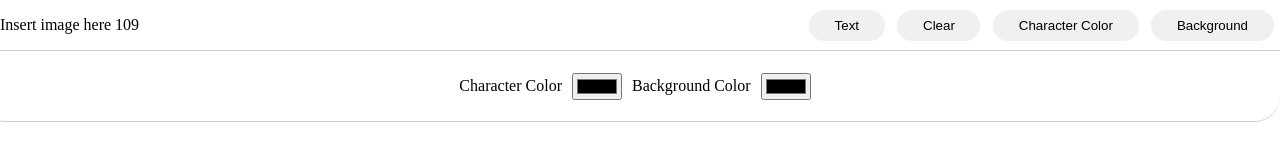
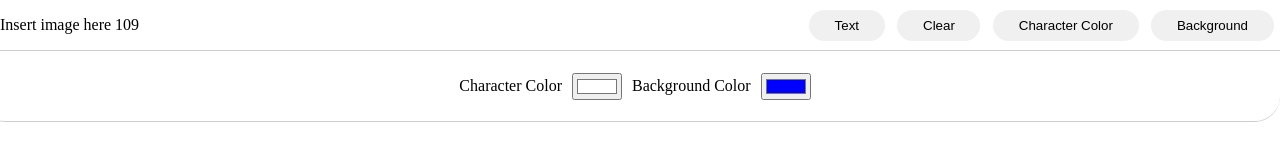
Before and after one commit to tusant19/intertext, a React (Vite) app in the folder front/: page / in a window 1280 px wide. Shown: the top 163 px of the page. Built offline with nearby package versions, Linux system fonts and the light colour scheme; no server answers.

Commit message:
chang default colors to match

```diff
--- a/front/src/pages/TelePage.jsx
+++ b/front/src/pages/TelePage.jsx
@@ -31,8 +31,8 @@ function TelePage() {
     const clearToolActive = useRef(false);
     const charColorToolRef = useRef(null);
     const bgToolRef = useRef(null);
-    const currentCharColor = useRef("#000000");
-    const currentBgColor = useRef("#ffffff");
+    const currentCharColor = useRef("#ffffff");
+    const currentBgColor = useRef("#0000ff");
     const [errorMessage, setErrorMessage] = useState("");
 
     useEffect(() => {
@@ -690,9 +690,9 @@ function TelePage() {
             </div>
             <div className="colorPickerDiv">
                 <p>Character Color</p>
-                <input type="color" id="charColorPicker" name="charColorPicker" onChange={handleCharColorChange} />
+                <input type="color" id="charColorPicker" name="charColorPicker" value={currentCharColor.current} onChange={handleCharColorChange} />
                 <p>Background Color</p>
-                <input type="color" id="bgColorPicker" name="bgColorPicker" onChange={handleBgColorChange}/>
+                <input type="color" id="bgColorPicker" name="bgColorPicker" value={currentBgColor.current} onChange={handleBgColorChange}/>
             </div>
             <div className="canvasDiv" style={{ '--tv-left': `${canvasHeight.current * 540 / 2790}px`, '--tv-right': `${canvasHeight.current * 1080 / 2790}px`, '--tv-left-width': `${canvasHeight.current * 1170 / 2790}px`, '--tv-right-width': `${canvasHeight.current * 1710 / 2790}px`, '--tv-center': `${canvasHeight.current * 270 / 2790}px`, transform: `translateX(${-canvasHeight.current * 270 / 2790}px)` }}>
                 <div className="pageNumberDiv">
```
